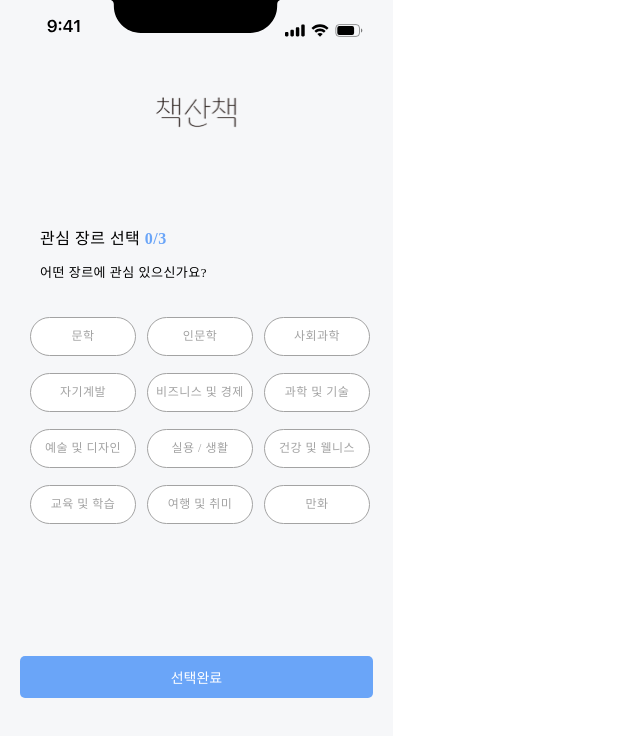
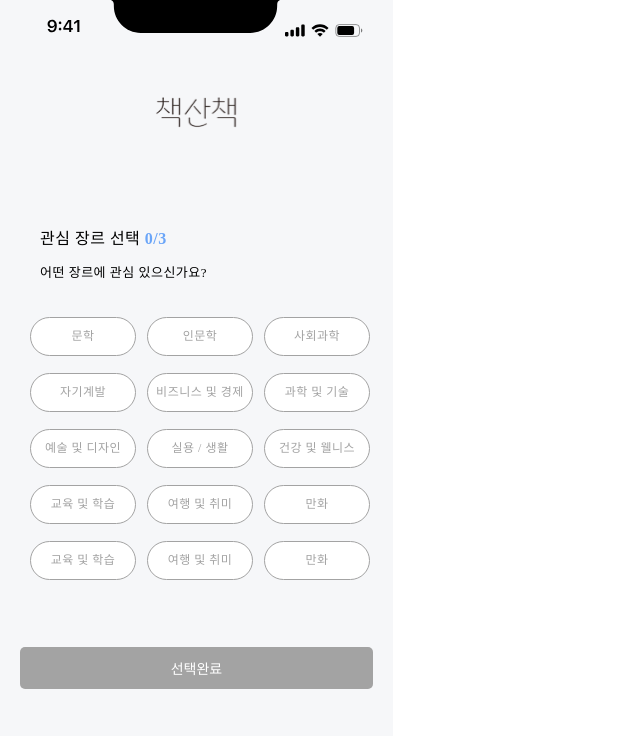
Before and after one commit to rlawngP91/bookJourney-frontend, a React (Vite) app: page /category in a window 1280 px wide. Shown: the top 736 px of the page, without its empty margins (0-640 px from the left). Built offline with nearby package versions, Linux system fonts and the light colour scheme; the HTML template or start-up script is replaced by a standard one.

Commit message:
[Fix] 장르선택 grid 수정,  Home 베스트셀러 컨테이너 구조 수정

```diff
--- a/src/pages/category/Category.jsx
+++ b/src/pages/category/Category.jsx
@@ -17,6 +17,9 @@ const genres = [
   '예술 및 디자인',
   '실용 / 생활',
   '건강 및 웰니스',
+  '교육 및 학습',
+  '여행 및 취미',
+  '만화',
   '교육 및 학습',
   '여행 및 취미',
   '만화',
@@ -95,7 +98,7 @@ const Category = () => {
       </div>
       <BlueBtn
         text="선택완료"
-        //disabled={selectedCount !== 3} // 3개 선택 시만 활성화
+        disabled={selectedCount !== 3} // 3개 선택 시만 활성화
         className="start-btn"
         onClick={handleBtnClick}
       />
--- a/src/pages/category/Category.styles.jsx
+++ b/src/pages/category/Category.styles.jsx
@@ -8,7 +8,7 @@ export const Container = styled.div`
 
   .start-btn {
     position: absolute;
-    top: 656px;
+    bottom: 163px;
     left: 20px;
   }
 
@@ -54,7 +54,7 @@ export const Container = styled.div`
     left: 30px;
     display: grid;
     grid-template-columns: repeat(3, 1fr); /* 3열 */
-    grid-template-rows: repeat(4, 1fr); /* 4행 */
+    grid-template-rows: repeat(5, 1fr); /* 4행 */
     gap: 17px 11px; /* 세로 17px, 가로 11px 간격 */
   }
 
--- a/src/pages/home/Home.jsx
+++ b/src/pages/home/Home.jsx
@@ -6,7 +6,8 @@ import Title from '../../assets/title.svg';
 import Star from './star.svg';
 import Bell from './bell.svg';
 import Book from './book.svg';
-import Second from '../../assets/second.svg';
+import Gray from './gray.svg';
+import Blue from './blue.svg';
 import Footer from '../../components/commons/Footer/Footer';
 import BlueBtn from '../../components/blueBtn/BlueBtn';
 import Book2 from './book2.svg';
@@ -26,6 +27,12 @@ const Home = () => {
   const [showInfoPopup, setShowInfoPopup] = useState(false); // InfoPopup 상태
   const [selectedBook, setSelectedBook] = useState(null); // 현재 선택된 책 정보
   const [popup1Visible, setPopup1Visible] = useState(false); // #popup1 상태
+
+  // 토글 상태: 0, 1, 2 중 하나만 선택됨 (기본은 0)
+  const [selectedToggle, setSelectedToggle] = useState(0);
+
+  // 베스트셀러 리스트 (추후 API 호출로 받아올 예정)
+  const [bestSellerList, setBestSellerList] = useState([]);
 
   useEffect(() => {
     console.log('[DEBUG] Home.jsx - 페이지 로드됨, API 요청 실행');
@@ -51,6 +58,13 @@ const Home = () => {
         console.error('[ERROR] 사용자 정보 가져오기 실패:', error);
       });
     //주석끝
+
+    // 임시로 베스트셀러 목록 설정 (추후 API 호출로 대체)
+    setBestSellerList([
+      { imageUrl: Book },
+      { imageUrl: DummyBook2 },
+      { imageUrl: Book }, // 기존에 사용하던 Book 이미지를 임시로 사용
+    ]);
   }, []);
 
   const handleRecordClick = () => {
@@ -133,9 +147,32 @@ const Home = () => {
           닉네임 <span>님</span>
         </span>
         <span className="welcome">환영합니다!</span>
-        <img className="book" src={Book} alt="책" />
+
+        {/* 베스트셀러 이미지 영역 */}
+        <div className="best-seller-container">
+          {bestSellerList.length > 0 && (
+            <img
+              className="best-seller"
+              src={
+                bestSellerList[selectedToggle]
+                  ? bestSellerList[selectedToggle].imageUrl
+                  : bestSellerList[0].imageUrl
+              }
+              alt="베스트셀러"
+            />
+          )}
+        </div>
         <span className="description">*자기계발 베스트 셀러</span>
-        <img className="circles" src={Second} alt="두번째 토글" />
+        <div className="circle-container">
+          {[0, 1, 2].map((index) => (
+            <img
+              key={index}
+              src={selectedToggle === index ? Blue : Gray}
+              alt={`토글${index + 1}`}
+              onClick={() => setSelectedToggle(index)}
+            />
+          ))}
+        </div>
         <div className="record-container">
           <div className="progress">
             <span className="progress-title">
--- a/src/pages/home/Home.styles.jsx
+++ b/src/pages/home/Home.styles.jsx
@@ -79,7 +79,7 @@ export const Container = styled.div`
     letter-spacing: var(--Label-Medium-Tracking, 0.5px);
   }
 
-  .book {
+  .best-seller {
     position: absolute;
     top: 212px;
     left: 123px;
@@ -100,10 +100,14 @@ export const Container = styled.div`
     letter-spacing: 0.1px;
   }
 
-  .circles {
+  .circle-container {
     position: absolute;
     top: 429px;
     left: 168px;
+    display: flex;
+    gap: 12px;
+    width: 54px;
+    cursor: pointer;
   }
 
   .record-container {
```
Also changed, not shown: src/pages/home/blue.svg (added), src/pages/home/gray.svg (added).
